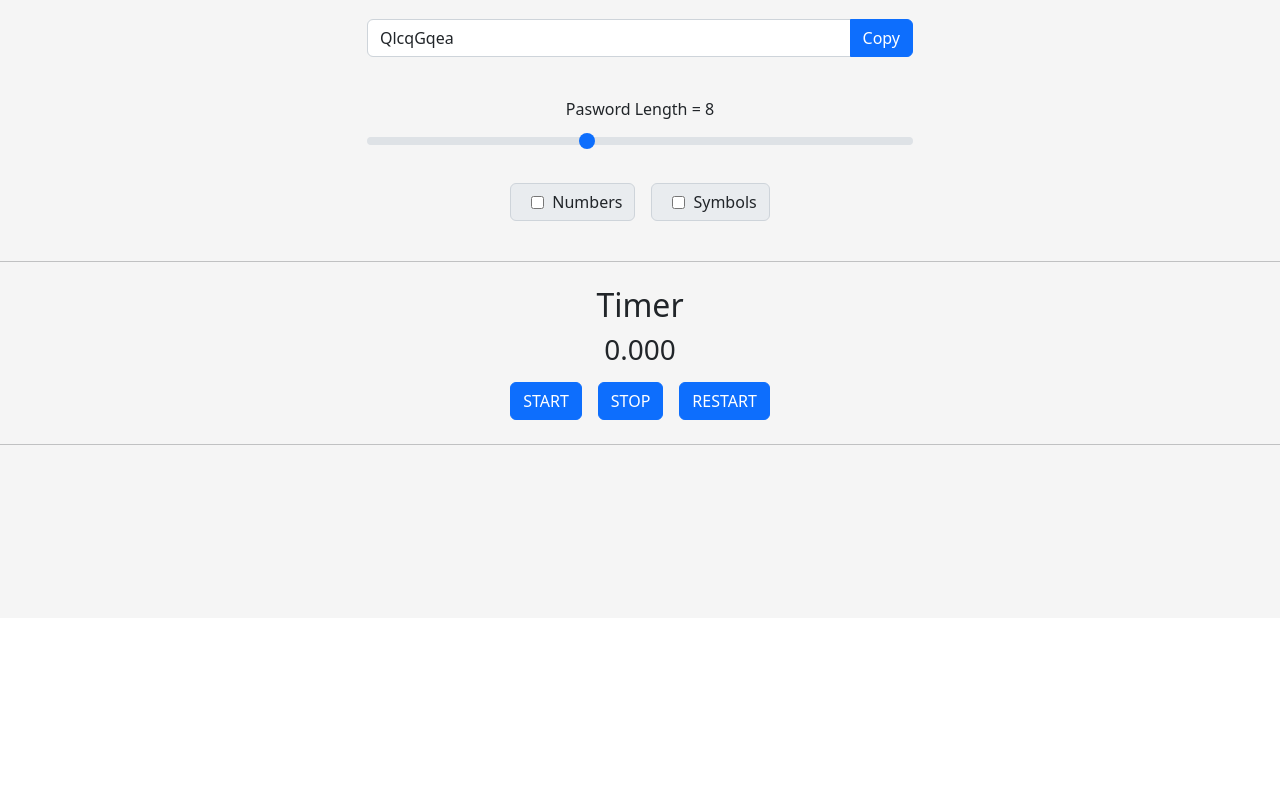
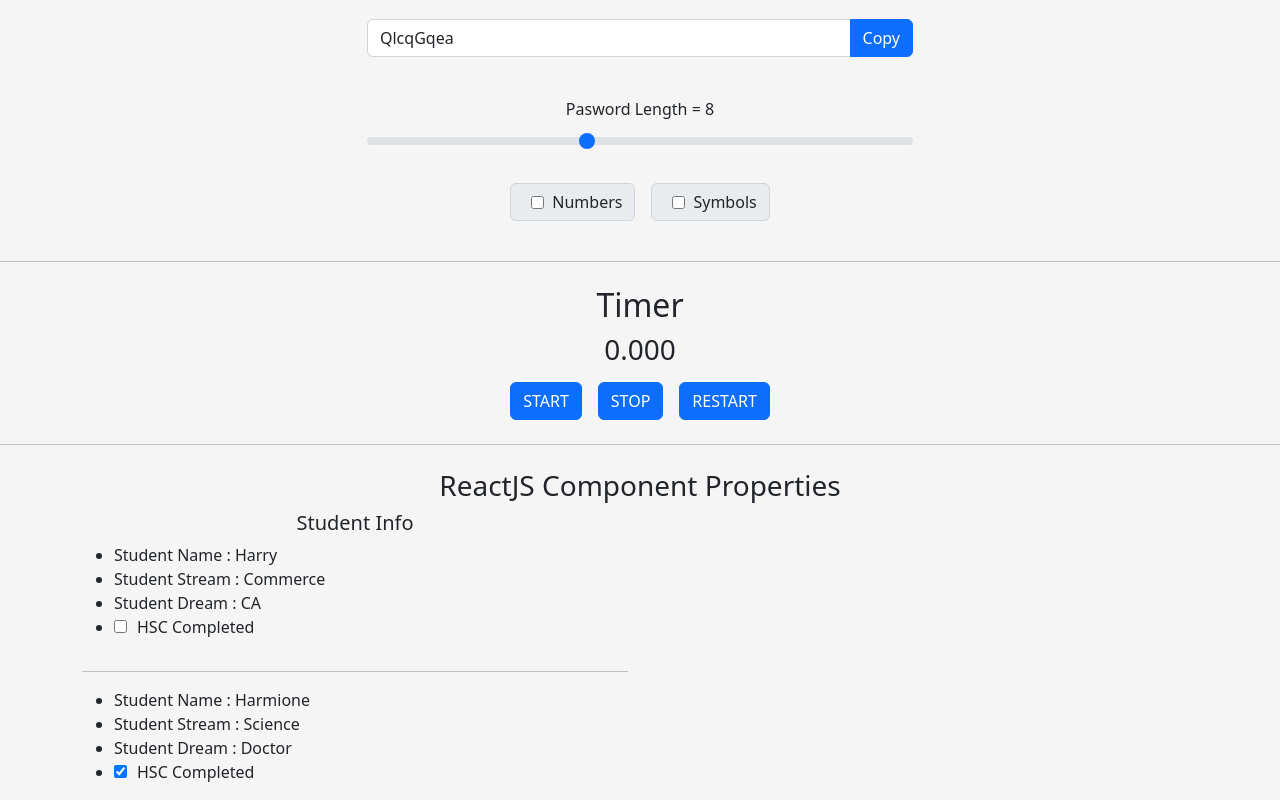
Before and after one commit to darshangujraticodes/react-course-codes, a React (Vite) app in the folder BootstrapReactBgChanger/: page / in a window 1280 px wide. Shown: the part 282-1082 px from the top of the page. Before the commit the page ends 900 px from the top, so only its background shows below. Built offline with nearby package versions, Linux system fonts and the light colour scheme.

Commit message:
react lesson component and props commit

```diff
--- a/BootstrapReactBgChanger/src/App.jsx
+++ b/BootstrapReactBgChanger/src/App.jsx
@@ -1,6 +1,7 @@
 import { useState } from "react";
 import PasswordGenerator from "./components/PasswordGenerator";
 import StopWatch from "./components/StopWatch";
+import ReactjsLessons from "./components/ReactjsLessons";
 
 function App() {
   let [color, setColor] = useState("#f5f5f5");
@@ -17,7 +18,7 @@ function App() {
     <>
       <div
         className="text-center"
-        style={{ backgroundColor: color, width: "100%", height: "900px" }}
+        style={{ backgroundColor: color, width: "100%", height: "100%" }}
       >
         <div className=" bgchanger-wrapper">
           <h1 className="pt-5">React BG Changer Project with Bootstrap CSS</h1>
@@ -76,6 +77,27 @@ function App() {
         </div>
 
         <hr className="my-4" />
+
+        <div className="reactlesson-wrapper">
+          <div className="container">
+            <h3 className="text-center">ReactJS Component Properties</h3>
+            <div className="row">
+              <div className="col-md-6 ">
+                <h5 className="text-center">Student Info</h5>
+                <ReactjsLessons studName="Harry" studDream="CA" />
+                <hr className="my-3" />
+                <ReactjsLessons
+                  studName="Harmione"
+                  studStream="Science"
+                  studDream="Doctor"
+                  // note if boolean prop value is not passed by default it will set to true
+                  hscCompleted
+                />
+              </div>
+              <div className="col-md-6"></div>
+            </div>
+          </div>
+        </div>
       </div>
     </>
   );
--- /dev/null
+++ b/BootstrapReactBgChanger/src/components/ReactjsLessons.jsx
@@ -0,0 +1,37 @@
+import React from "react";
+
+function ReactjsLessons({
+  studName,
+  studStream = "Commerce",
+  studDream,
+  hscCompleted = false,
+}) {
+  //   console.log(studName, studStream, studDream, hscCompleted);
+
+  return (
+    <div className="InfoWrapper d-flex justify-content-start align-items-start">
+      {/* React Component Props Course Lesson */}
+      <div className="PropsWrapper ">
+        <ul className="text-start">
+          <li>Student Name : {studName} </li>
+          <li>Student Stream : {studStream} </li>
+          <li>Student Dream : {studDream} </li>
+          <li>
+            <input
+              type="checkbox"
+              checked={hscCompleted}
+              id="hscData"
+              className="mr-2"
+              readOnly
+            />
+            <label htmlFor="HSC Completed" style={{ marginLeft: "10px" }}>
+              HSC Completed
+            </label>
+          </li>
+        </ul>
+      </div>
+    </div>
+  );
+}
+
+export default ReactjsLessons;
```
Also changed, not shown: 1 other file (tests, documents, lock files or other folders).
